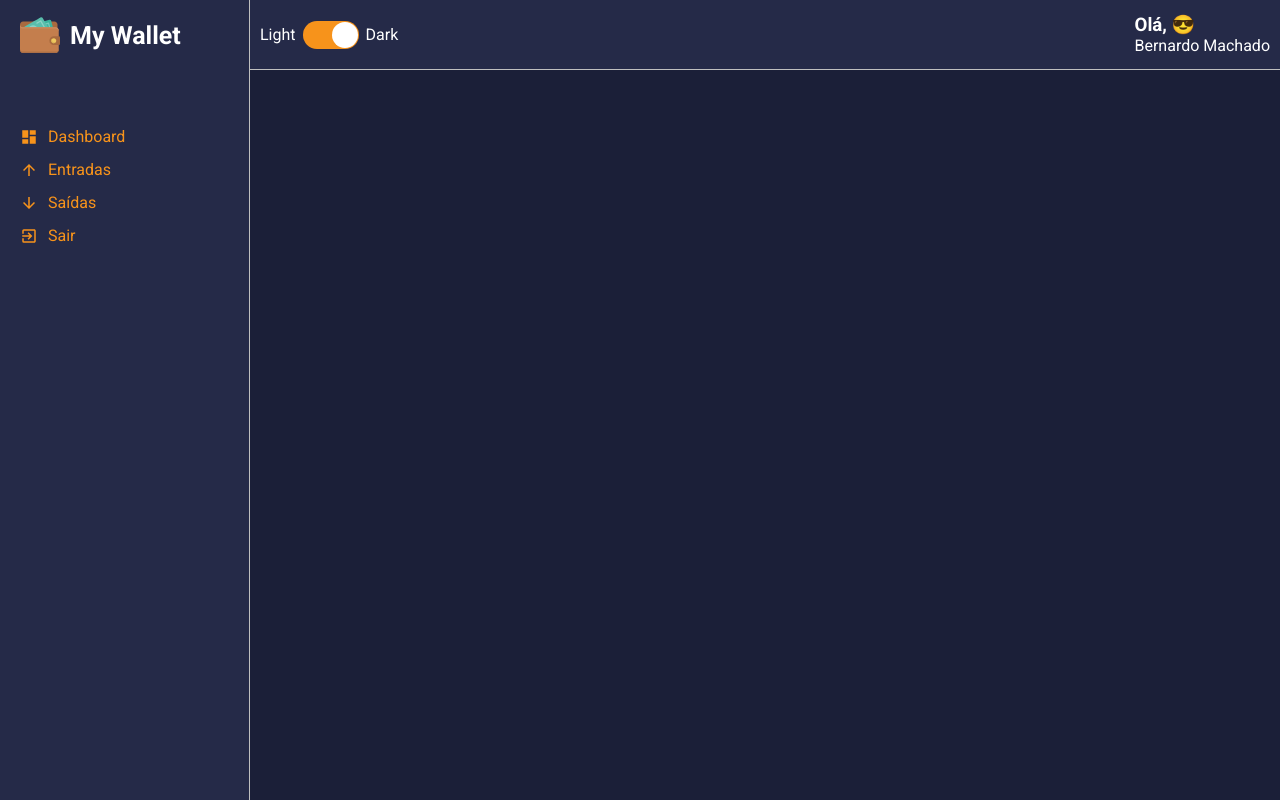
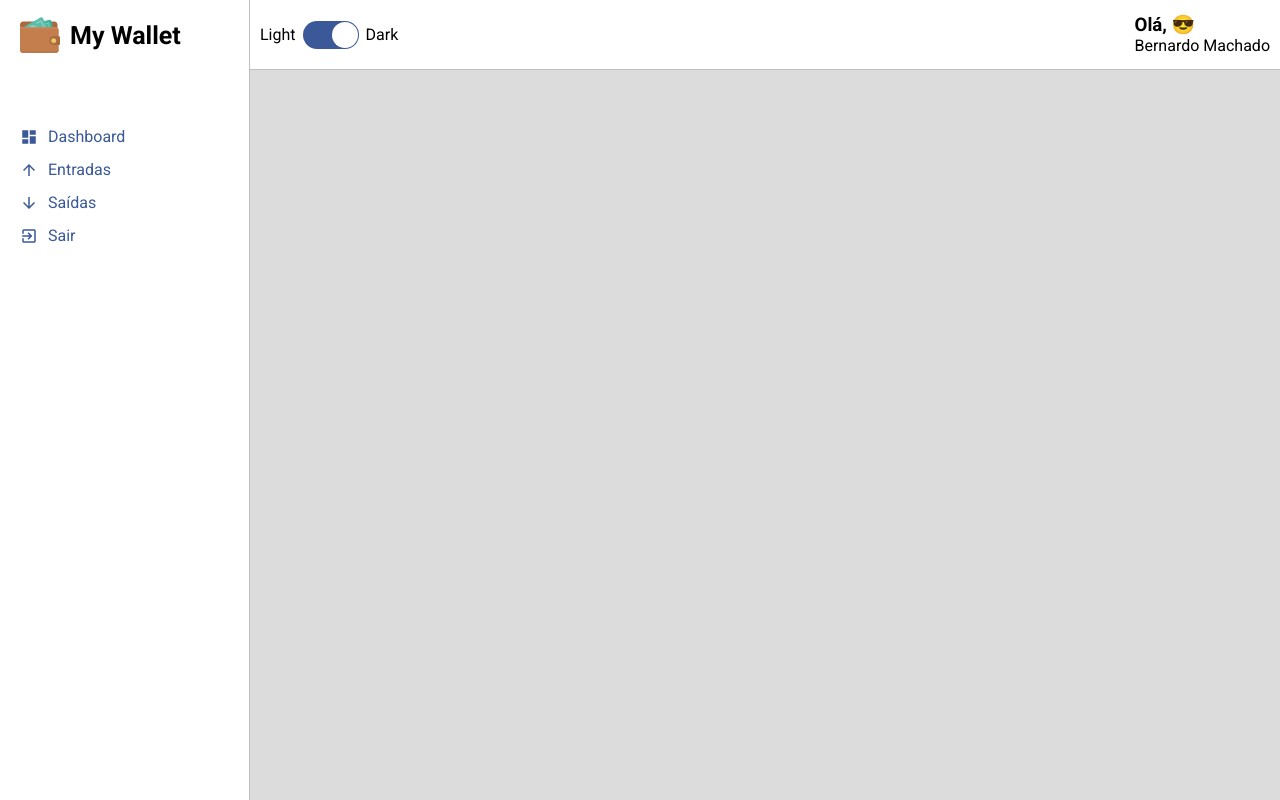
Before and after one commit to BerMan7328/My-Wallet, a React (Create React App) app: page / in a window 1280 px wide. Built offline with nearby package versions, Linux system fonts and the light colour scheme.

Commit message:
commit att styles/list

```diff
--- a/src/App.tsx
+++ b/src/App.tsx
@@ -1,12 +1,13 @@
 import React from 'react';
 import { ThemeProvider } from 'styled-components';
 import dark from './styles/themes/dark';
+import light from './styles/themes/light';
 import GlobalStyles from './styles/GlobalStyles';
 import Routes from './routes';
 
 const App: React.FC = () => {
     return (
-        <ThemeProvider theme={dark}>
+        <ThemeProvider theme={light}>
             <GlobalStyles />
             <Routes />
         </ThemeProvider>
--- a/src/pages/List/styles.ts
+++ b/src/pages/List/styles.ts
@@ -1,7 +1,7 @@
 import styled from 'styled-components';
 
 export const Container = styled.div``;
-export const Content = styled.div``;
+export const Content = styled.main``;
 export const Filters = styled.div`
     width: 100%;
     display: flex;
@@ -49,5 +49,4 @@ export const Filters = styled.div`
     .tag-actived {
         opacity: 1;
     }
-
 `;
```
Also changed, not shown: public/logo192.png (deleted), public/logo512.png (deleted), public/robots.txt (deleted).
